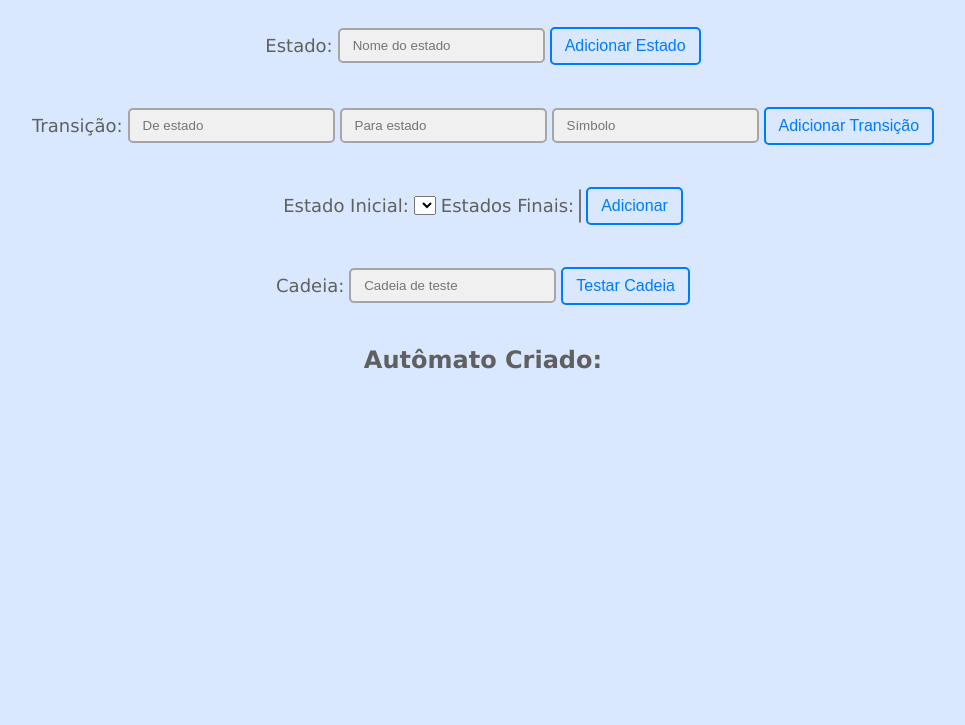
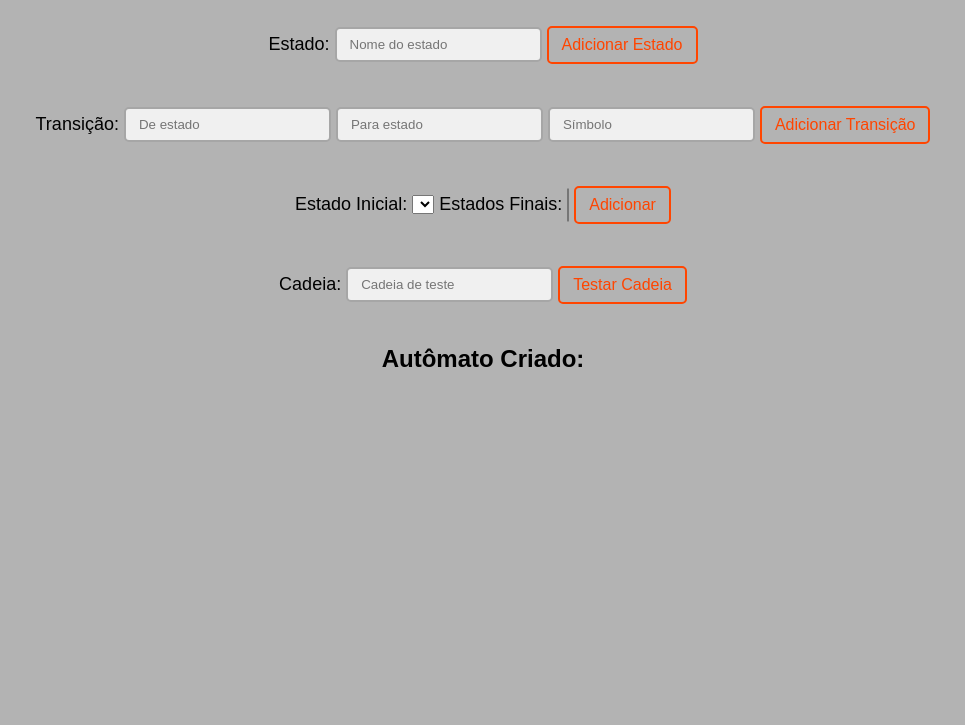
Before and after one commit to lucas-bernardo-souza/LFTC, a plain HTML site: page automatos_finitos/index.html in a window 1280 px wide. Shown: the part 75-800 px from the top of the page, without its empty margins (157-1122 px from the left). Drawn offline with Linux system fonts and the light colour scheme.

Commit message:
Implementação do script na página inicial que realiza o roteamento dos links para as outras páginas e finalização da estilização

```diff
--- a/automatos_finitos/index.css
+++ b/automatos_finitos/index.css
@@ -6,9 +6,8 @@ html, body {
     align-items: center;
     flex-direction: column;
     justify-content: first baseline;
-    font-family: Verdana, Geneva, Tahoma;
-    color: #606060;
-    background-color: #d9e8ff;
+    background-color: #B3B3B3;
+    font-family:'Raleway', sans-serif;
 }
 
 .estados {
@@ -55,9 +54,9 @@ label{
 button {
     position: relative;
     padding: 8px 13px;
-    border: 2px solid #007bff;
+    border: 2px solid #FF4500;
     background: none;
-    color: #007bff;
+    color: #FF4500;
     border-radius: 5px;
     cursor: pointer;
     overflow: hidden;
@@ -71,7 +70,7 @@ button {
     left: -100%;
     width: 100%;
     height: 100%;
-    background: #007bff;
+    background: #FF4500;
     transition: 0.5s;
     z-index: -1;
   }
--- a/gramatica_regular/style.css
+++ b/gramatica_regular/style.css
@@ -6,6 +6,8 @@ html, body {
     align-items: center;
     flex-direction: column;
     justify-content: center;
+    background-color: #B3B3B3;
+    font-family:'Raleway', sans-serif;
 }
 .tabela-gramatica{
     width: 85%;
```
Also changed, not shown: index.html (+2 -2 lines), script.js (added, +11 -0 lines).
